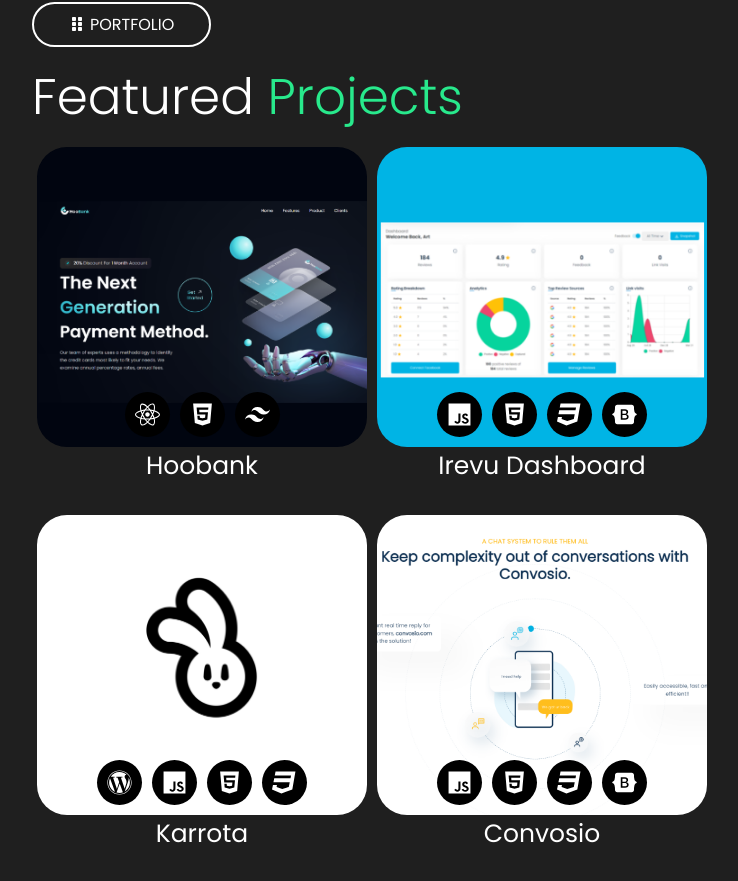
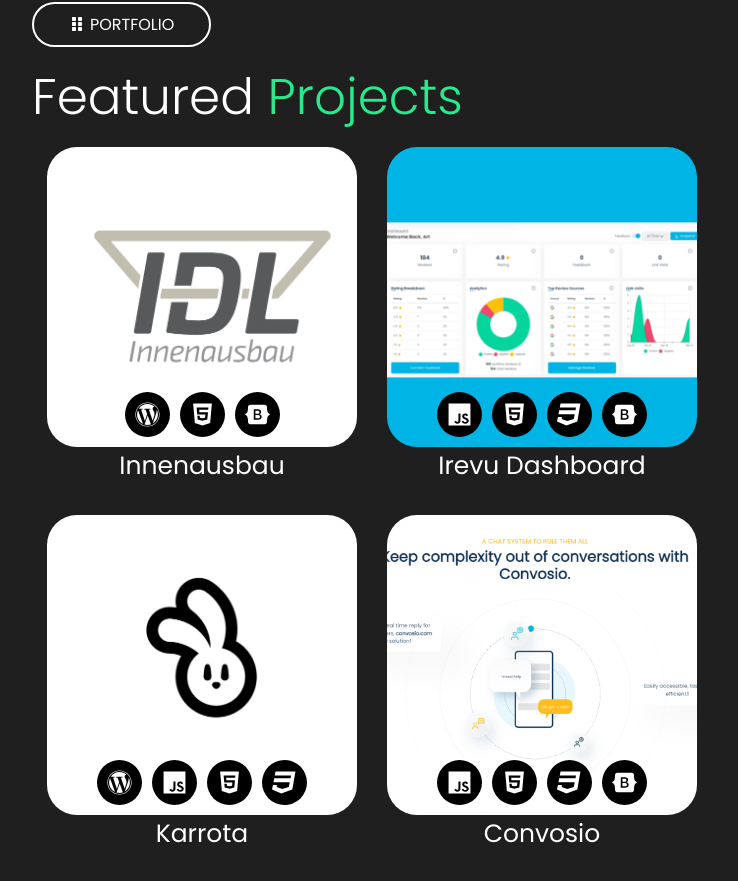
Before and after one commit to liridonig/portfolio, a React (Vite) app: page /Resume in a window 1280 px wide. Shown: the part 3480-4361 px from the top of the page, without its empty margins (418-1156 px from the left). Built offline with nearby package versions, Linux system fonts and the light colour scheme.

Commit message:
Editing Projects

```diff
--- a/src/components/projects/Projects.css
+++ b/src/components/projects/Projects.css
@@ -6,6 +6,7 @@
 .projects-div {
   transition: all 0.4s;
   margin-bottom: 30px;
+  padding: 0 10px;
 }
 .projects-div:hover {
   transform: translateY(-10px);
@@ -62,4 +63,7 @@
     display: flex;
     justify-content: center;
   }
+  .projects-div {
+    padding: 0 5px;
+  }
 }
--- a/src/components/projects/Projects.jsx
+++ b/src/components/projects/Projects.jsx
@@ -9,20 +9,19 @@ import {
   FaReact,
   FaWordpress,
 } from "react-icons/fa";
-import { SiTailwindcss } from "react-icons/si";
-import HBank from "../../assets/hbank.png";
 import Irevu from "../../assets/irevud.png";
 import Karrota from "../../assets/karrota.png";
 import Convosio from "../../assets/convosio.png";
+import Idle from "../../assets/idle.jpg";
 
 const Projects = () => {
   const projectsData = [
     {
       id: 1,
-      title: "Hoobank",
-      url: "https://hoobankks.netlify.app/",
-      image: HBank,
-      buildWith: [<FaReact />, <FaHtml5 />, <SiTailwindcss />],
+      title: "Innenausbau",
+      url: "https://idlinnenausbau.ch/",
+      image: Idle,
+      buildWith: [<FaWordpress />, <FaHtml5 />, <FaBootstrap />],
     },
     {
       id: 2,
```
Also changed, not shown: src/assets/idle.jpg (added).
